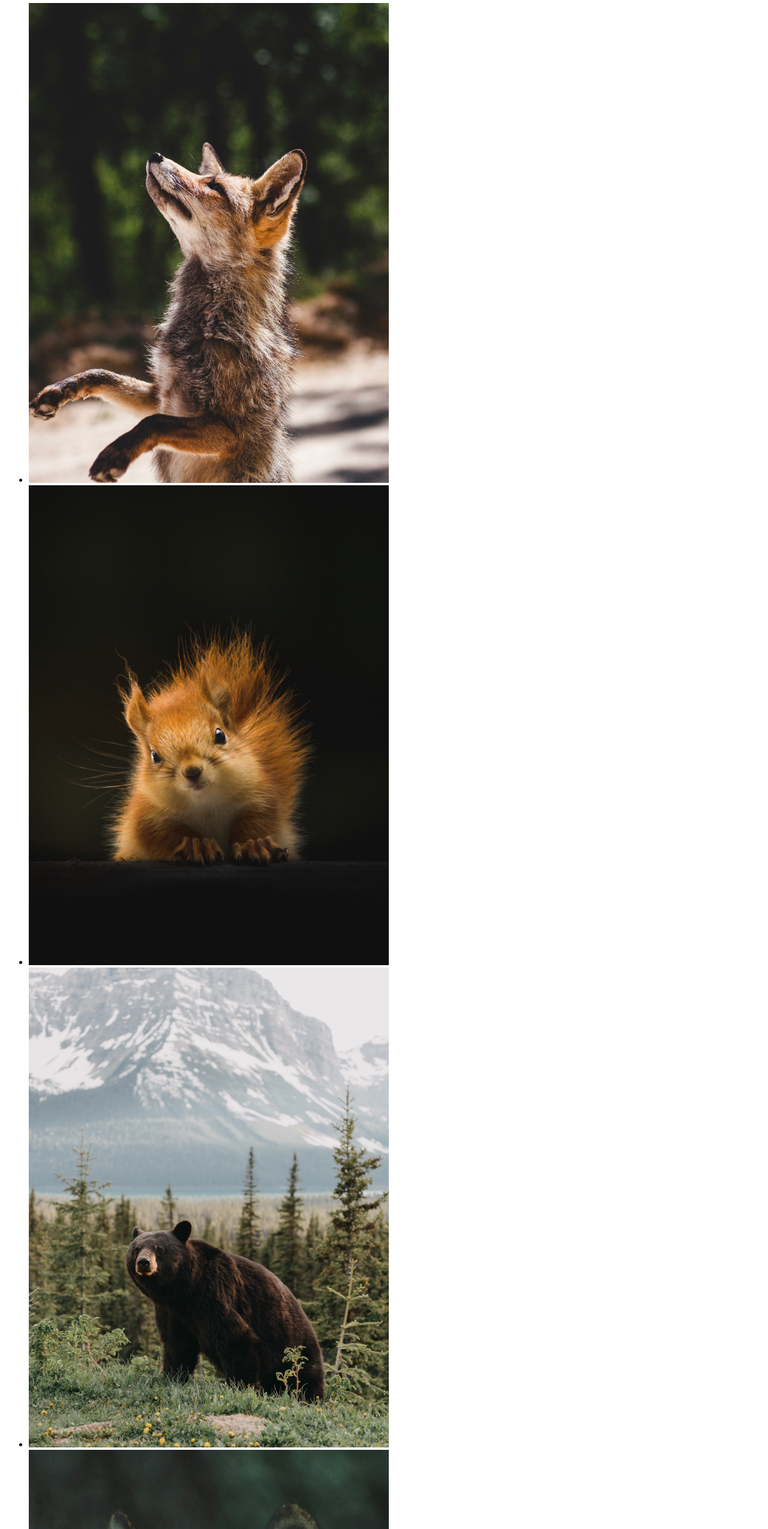
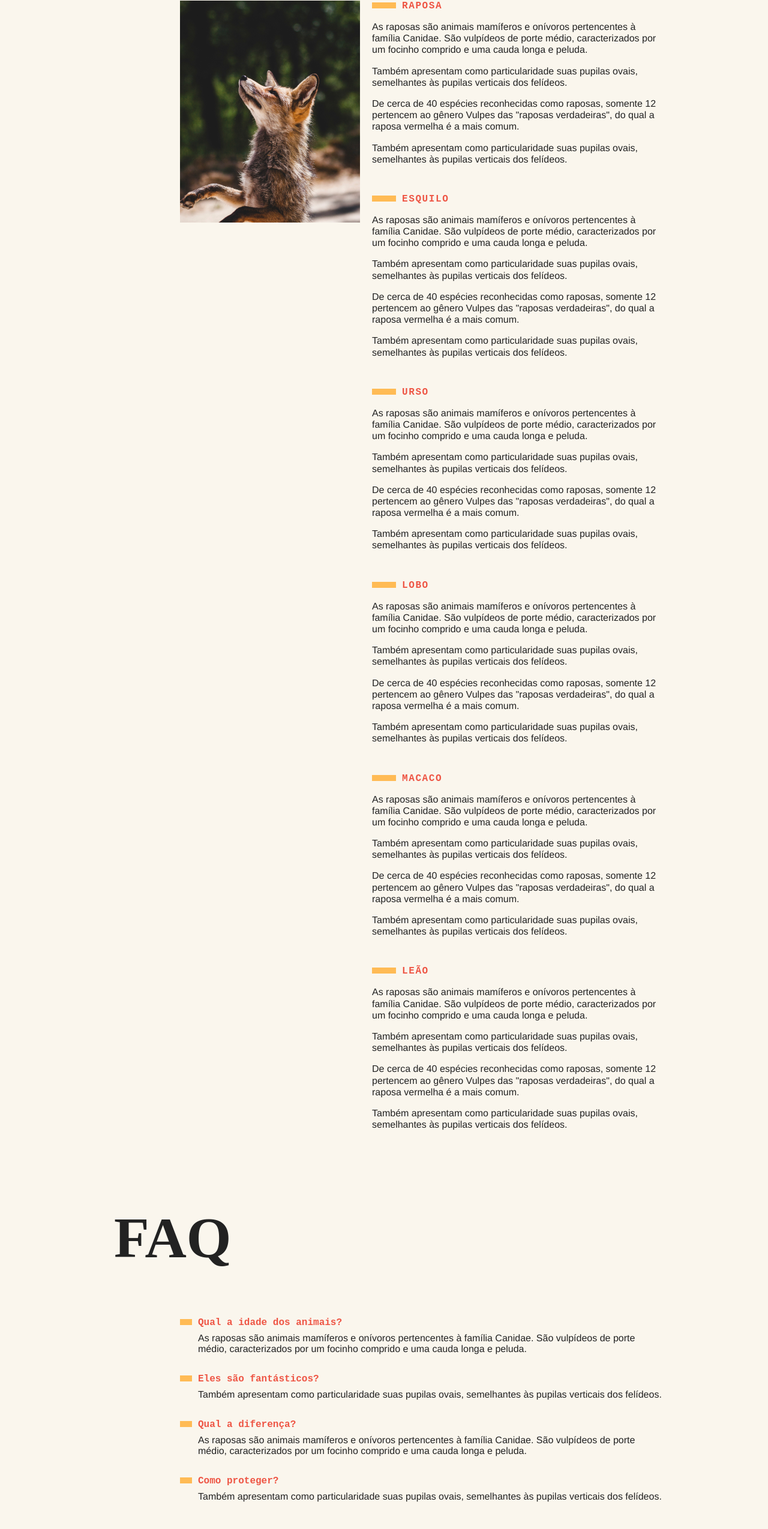
Before and after one commit to rhmadeira/animais-fantasicos, a plain HTML site: page index.html in a window 1280 px wide. Shown: the part 241-2790 px from the top of the page at 60% size. Drawn offline with Linux system fonts and the light colour scheme.

Commit message:
Finalização do css

```diff
--- /dev/null
+++ b/css/style.css
@@ -0,0 +1,197 @@
+body,
+h1,
+h2,
+h3,
+dd,
+dt,
+li,
+ul,
+p {
+  margin: 0px;
+  padding: 0px;
+}
+
+img {
+  display: block;
+  max-width: 100%;
+}
+
+ul {
+  list-style: none;
+}
+
+body {
+  background: #faf6ed;
+  color: #222;
+  -webkit-font-smoothing: antialiased;
+  display: grid;
+  grid-template-columns: 1fr 120px minmax(300px, 800px) 1fr;
+}
+
+.menu {
+  grid-column: 3/-1;
+  margin-top: 2rem;
+  margin-bottom: 2rem;
+  background: #fb5;
+}
+.menu ul {
+  display: flex;
+  flex-wrap: wrap;
+  gap: 10px;
+}
+.menu a {
+  display: block;
+  padding: 10px;
+  margin-right: 10px;
+  color: #222;
+  text-decoration: none;
+  font-family: "IBM Plex Mono" monospace;
+  font-weight: bold;
+  text-transform: uppercase;
+  font-size: 0.875rem;
+  letter-spacing: 0.1rem;
+}
+
+.grid-section {
+  grid-column: 2/4;
+  width: 100%;
+  padding: 10px;
+  display: grid;
+  grid-template-columns: 90px 300px 1fr;
+  gap: 20px;
+  margin-bottom: 4rem;
+}
+
+.titulo {
+  font-family: "Playfair Display SC" georgia;
+  font-size: 6rem;
+  line-height: 1;
+  margin-bottom: 1rem;
+  grid-column: 1/4;
+}
+.animais h2 {
+  font-family: "IBM Plex Mono", monospace;
+  font-size: 1rem;
+  text-transform: uppercase;
+  letter-spacing: 0.1rem;
+  margin-bottom: 1rem;
+  color: #e54;
+}
+.animais h2::before {
+  content: "";
+  display: inline-block;
+  width: 40px;
+  height: 10px;
+  margin-right: 10px;
+  background-color: #fb5;
+}
+.animais p {
+  font-family: Helvetica, Arial;
+  line-height: 1.2;
+  margin-bottom: 1rem;
+}
+.animais-lista {
+  height: 370px;
+  overflow-y: scroll;
+  grid-column: 2/3;
+}
+.animais-lista::-webkit-scrollbar {
+  width: 18px;
+}
+.animais-lista::-webkit-scrollbar-thumb {
+  background-color: #fb5;
+  border-left: 4px solid #faf6ed;
+}
+.animais-lista::-webkit-scrollbar-track {
+  background-color: #faf6ed;
+}
+.animais-descricao {
+  grid-column: 3;
+}
+.animais-descricao section {
+  margin-bottom: 3rem;
+}
+.faq-lista {
+  grid-column: 2/4;
+}
+.faq-lista dt {
+  font-family: "IBM Plex Mono", monospace;
+  font-weight: bold;
+  margin-top: 2rem;
+  margin-bottom: 0.5rem;
+  color: #e54;
+}
+.faq-lista dt::before {
+  content: "";
+  display: inline-block;
+  width: 20px;
+  height: 10px;
+  background-color: #fb5;
+  margin-right: 10px;
+}
+
+.faq-lista dd {
+  font-family: helvetica, Arial;
+  margin-bottom: 0.5rem;
+  margin-left: 30px;
+}
+
+.mapa {
+  grid-column: 2/3;
+}
+.dados {
+  grid-column: 3;
+}
+.dados li {
+  margin-bottom: 1rem;
+  font-family: helvetica, Arial;
+}
+.dados li::before {
+  content: "";
+  display: inline-block;
+  width: 20px;
+  height: 10px;
+  background-color: #fb5;
+  margin-right: 10px;
+}
+.copy {
+  grid-column: 3/5;
+  margin-bottom: 2rem;
+  background-color: #fb5;
+}
+.copy p {
+  padding: 20px;
+  font-family: "IBM Plex Mono", monospace;
+  font-weight: bold;
+}
+
+@media (max-width: 700px) {
+  body {
+    grid-template-columns: 1fr;
+  }
+  .menu,
+  .grid-section,
+  .copy {
+    grid-column: 1;
+  }
+  .grid-section {
+    grid-template-columns: 100px 1fr;
+  }
+  .animais-lista {
+    grid-column: 1;
+  }
+  .faq-lista,
+  .dadps,
+  .mapa {
+    grid-column: 1/3;
+  }
+  .grid-section h1 {
+    font-size: 3rem;
+  }
+  .menu {
+    margin-top: 0px;
+  }
+  .copy {
+    margin-bottom: 0px;
+  }
+}
--- a/index.html
+++ b/index.html
@@ -1,195 +1,224 @@
 <!DOCTYPE html>
-<html lang="pt-br">
-
-<head>
-  <meta charset="UTF-8">
-  <meta http-equiv="X-UA-Compatible" content="IE=edge">
-  <meta name="viewport" content="width=device-width, initial-scale=1.0">
-  <link rel="preconnect" href="https://fonts.googleapis.com">
-  <link rel="preconnect" href="https://fonts.gstatic.com" crossorigin>
-  <link href="https://fonts.googleapis.com/css2?family=Playfair+Display+SC&display=swap" rel="stylesheet">
-  <link rel="stylesheet" href="./css/style.css">
-  <script>
-    document.documentElement.classList.add("js")
-  </script>
-  <title>Animais Fantasticos</title>
-</head>
-
-<body>
-  <div class="grid-container">
-    <nav class="menu" data-menu="smooth">
-
+<html>
+  <head>
+    <meta charset="utf-8" />
+    <meta http-equiv="X-UA-Compatible" content="IE=edge" />
+    <title>Animais Fantásticos</title>
+    <meta name="viewport" content="width=device-width, initial-scale=1" />
+    <link
+      href="https://fonts.googleapis.com/css?family=Playfair+Display+SC"
+      rel="stylesheet"
+    />
+    <link rel="stylesheet" type="text/css" href="css/style.css" />
+  </head>
+  <body>
+    <nav class="menu">
       <ul>
         <li><a href="#animais">Animais</a></li>
-        <li data-dropdown>
-          <a href="sobre.html">Sobre</a>
-          <ul class="dropdown-menu">
-            <li><a href="empresa.html">A Empresa</a></li>
-            <li><a href="equipe.html">Equipe</a></li>
-            <li><a href="socios.html">Sócios</a></li>
-            <li><a href="investidores.html">Investidres</a></li>
-          </ul>
-        </li>
         <li><a href="#faq">Faq</a></li>
         <li><a href="#contato">Contato</a></li>
-        <li><a data-modal="abrir" href="./login.html">Login ⇨</a></li>
+        <li><a href="https://www.origamid.com/">Dev →</a></li>
       </ul>
+    </nav>
 
-    </nav>
-    <section class="grid-section animais" data-anime="scroll" id="animais">
-      <h1 class="titulo">Animais Fantasticos</h1>
-
-      <ul class="animais-lista" data-tab="menu">
+    <section class="grid-section animais" id="animais">
+      <h1 class="titulo">Animais Fantásticos</h1>
+      <ul class="animais-lista">
         <li>
-          <img src="./img/imagem1.jpg" alt="Raposa">
+          <img src="img/imagem1.jpg" />
         </li>
         <li>
-          <img src="./img/imagem2.jpg" alt="Esquilo">
+          <img src="img/imagem2.jpg" />
         </li>
         <li>
-          <img src="./img/imagem3.jpg" alt="Urso">
+          <img src="img/imagem3.jpg" />
         </li>
         <li>
-          <img src="./img/imagem4.jpg" alt="Lobo">
+          <img src="img/imagem4.jpg" />
         </li>
         <li>
-          <img src="./img/imagem5.jpg" alt="Macaco">
+          <img src="img/imagem5.jpg" />
         </li>
         <li>
-          <img src="./img/imagem6.jpg" alt="Leão">
+          <img src="img/imagem6.jpg" />
         </li>
       </ul>
-
-      <div class="animais-descricao" data-tab="content">
-
-        <section data-anime="show-right">
-
+      <div class="animais-descricao">
+        <section>
           <h2>Raposa</h2>
           <p>
-            Lorem ipsum dolor sit amet consectetur adipisicing elit. Beatae debitis ea necessitatibus ut molestias
-            laboriosam quidem quo reiciendis vero eligendi! Numquam perspiciatis dolorem fugit sunt dolore error nulla
-            nisi sequi!
+            As raposas são animais mamíferos e onívoros pertencentes à família
+            Canidae. São vulpídeos de porte médio, caracterizados por um focinho
+            comprido e uma cauda longa e peluda.
           </p>
           <p>
-            Lorem ipsum dolor sit amet consectetur adipisicing elit. Odio
+            Também apresentam como particularidade suas pupilas ovais,
+            semelhantes às pupilas verticais dos felídeos.
           </p>
+          <p>
+            De cerca de 40 espécies reconhecidas como raposas, somente 12
+            pertencem ao gênero Vulpes das "raposas verdadeiras", do qual a
+            raposa vermelha é a mais comum.
+          </p>
+          <p>
+            Também apresentam como particularidade suas pupilas ovais,
+            semelhantes às pupilas verticais dos felídeos.
+          </p>
+        </section>
 
-        </section>
-        <section data-anime="show-down" class="js-tabcontent">
-
+        <section>
           <h2>Esquilo</h2>
           <p>
-            Lorem ipsum dolor sit amet consectetur adipisicing elit. Beatae debitis ea necessitatibus ut molestias
-            laboriosam quidem quo reiciendis vero eligendi! Numquam perspiciatis dolorem fugit sunt dolore error nulla.
+            As raposas são animais mamíferos e onívoros pertencentes à família
+            Canidae. São vulpídeos de porte médio, caracterizados por um focinho
+            comprido e uma cauda longa e peluda.
           </p>
-
-
+          <p>
+            Também apresentam como particularidade suas pupilas ovais,
+            semelhantes às pupilas verticais dos felídeos.
+          </p>
+          <p>
+            De cerca de 40 espécies reconhecidas como raposas, somente 12
+            pertencem ao gênero Vulpes das "raposas verdadeiras", do qual a
+            raposa vermelha é a mais comum.
+          </p>
+          <p>
+            Também apresentam como particularidade suas pupilas ovais,
+            semelhantes às pupilas verticais dos felídeos.
+          </p>
         </section>
-        <section data-anime="show-right" class="js-tabcontent">
-
+        <section>
           <h2>Urso</h2>
           <p>
-            Lorem ipsum dolor sit amet consectetur adipisicing elit. Beatae debitis ea necessitatibus ut molestias
-            laboriosam quidem quo reiciendis vero eligendi! Numquam perspiciatis dolorem fugit sunt dolore error nulla
-            nisi sequi!
+            As raposas são animais mamíferos e onívoros pertencentes à família
+            Canidae. São vulpídeos de porte médio, caracterizados por um focinho
+            comprido e uma cauda longa e peluda.
           </p>
           <p>
-            Lorem ipsum dolor sit amet consectetur adipisicing elit. Odio
+            Também apresentam como particularidade suas pupilas ovais,
+            semelhantes às pupilas verticais dos felídeos.
           </p>
-
+          <p>
+            De cerca de 40 espécies reconhecidas como raposas, somente 12
+            pertencem ao gênero Vulpes das "raposas verdadeiras", do qual a
+            raposa vermelha é a mais comum.
+          </p>
+          <p>
+            Também apresentam como particularidade suas pupilas ovais,
+            semelhantes às pupilas verticais dos felídeos.
+          </p>
         </section>
-        <section data-anime="show-down" class="js-tabcontent">
-
+        <section>
           <h2>Lobo</h2>
           <p>
-            Lorem ipsum dolor sit amet consectetur adipisicing elit. Beatae debitis ea necessitatibus ut molestias
-            laboriosam quidem quo reiciendis vero eligendi! Numquam perspiciatis dolorem fugit sunt dolore error nulla
-            nisi sequi!
+            As raposas são animais mamíferos e onívoros pertencentes à família
+            Canidae. São vulpídeos de porte médio, caracterizados por um focinho
+            comprido e uma cauda longa e peluda.
           </p>
-
+          <p>
+            Também apresentam como particularidade suas pupilas ovais,
+            semelhantes às pupilas verticais dos felídeos.
+          </p>
+          <p>
+            De cerca de 40 espécies reconhecidas como raposas, somente 12
+            pertencem ao gênero Vulpes das "raposas verdadeiras", do qual a
+            raposa vermelha é a mais comum.
+          </p>
+          <p>
+            Também apresentam como particularidade suas pupilas ovais,
+            semelhantes às pupilas verticais dos felídeos.
+          </p>
         </section>
-        <section data-anime="show-right" class="js-tabcontent">
-
+        <section>
           <h2>Macaco</h2>
           <p>
-            Lorem ipsum dolor sit amet consectetur adipisicing elit. Beatae debitis ea necessitatibus ut molestias
-            laboriosam quidem quo reiciendis vero eligendi! Numquam perspiciatis dolorem fugit sunt dolore error nulla
-            nisi sequi!
+            As raposas são animais mamíferos e onívoros pertencentes à família
+            Canidae. São vulpídeos de porte médio, caracterizados por um focinho
+            comprido e uma cauda longa e peluda.
           </p>
           <p>
-            Lorem ipsum dolor sit amet consectetur adipisicing elit. Odio
+            Também apresentam como particularidade suas pupilas ovais,
+            semelhantes às pupilas verticais dos felídeos.
           </p>
-
+          <p>
+            De cerca de 40 espécies reconhecidas como raposas, somente 12
+            pertencem ao gênero Vulpes das "raposas verdadeiras", do qual a
+            raposa vermelha é a mais comum.
+          </p>
+          <p>
+            Também apresentam como particularidade suas pupilas ovais,
+            semelhantes às pupilas verticais dos felídeos.
+          </p>
         </section>
-        <section data-anime="show-down" class="js-tabcontent">
-
+        <section>
           <h2>Leão</h2>
           <p>
-            Lorem ipsum dolor sit amet consectetur adipisicing elit. Beatae debitis ea necessitatibus ut molestias
-            laboriosam quidem quo reiciendis vero eligendi! Numquam
+            As raposas são animais mamíferos e onívoros pertencentes à família
+            Canidae. São vulpídeos de porte médio, caracterizados por um focinho
+            comprido e uma cauda longa e peluda.
           </p>
-
+          <p>
+            Também apresentam como particularidade suas pupilas ovais,
+            semelhantes às pupilas verticais dos felídeos.
+          </p>
+          <p>
+            De cerca de 40 espécies reconhecidas como raposas, somente 12
+            pertencem ao gênero Vulpes das "raposas verdadeiras", do qual a
+            raposa vermelha é a mais comum.
+          </p>
+          <p>
+            Também apresentam como particularidade suas pupilas ovais,
+            semelhantes às pupilas verticais dos felídeos.
+          </p>
         </section>
       </div>
     </section>
-    <section class="grid-section faq" data-anime="scroll" id="faq">
 
+    <section class="grid-section faq" id="faq">
       <h1 class="titulo">FAQ</h1>
+      <dl class="faq-lista">
+        <dt>Qual a idade dos animais?</dt>
+        <dd>
+          As raposas são animais mamíferos e onívoros pertencentes à família
+          Canidae. São vulpídeos de porte médio, caracterizados por um focinho
+          comprido e uma cauda longa e peluda.
+        </dd>
+        <dt>Eles são fantásticos?</dt>
+        <dd>
+          Também apresentam como particularidade suas pupilas ovais, semelhantes
+          às pupilas verticais dos felídeos.
+        </dd>
+        <dt>Qual a diferença?</dt>
+        <dd>
+          As raposas são animais mamíferos e onívoros pertencentes à família
+          Canidae. São vulpídeos de porte médio, caracterizados por um focinho
+          comprido e uma cauda longa e peluda.
+        </dd>
+        <dt>Como proteger?</dt>
+        <dd>
+          Também apresentam como particularidade suas pupilas ovais, semelhantes
+          às pupilas verticais dos felídeos.
+        </dd>
+      </dl>
+    </section>
 
-      <dl class="faq-lista" data-anime="accordion">
-        <dt>Qual a idade dos animais</dt>
-        <dd>Lorem ipsum dolor sit amet consectetur, adipisicing elit. Totam aliquid facere quos culpa aperiam vero
-          ratione
-          dolores.</dd>
-
-        <dt>Eles são fantásticos?</dt>
-        <dd>Lorem ipsum dolor sit amet consectetur adipisicing elit. Minima eligendi sequi ipsum repudiandae quis vero
-          cumque.</dd>
-
-        <dt>Qual a diferença</dt>
-        <dd>Lorem ipsum dolor sit amet consectetur adipisicing elit. Architecto adipisci a hic, facilis praesentium ea
-          reiciendis sint?</dd>
-
-        <dt>Como proteger</dt>
-        <dd>Lorem ipsum dolor sit amet consectetur adipisicing elit. Minima voluptatibus adipisci non doloremque cum
-          repellendus!</dd>
-      </dl>
-
-    </section>
-    <section class="grid-section contato" data-anime="scroll" id="contato">
+    <section class="grid-section contato" id="contato">
       <h1 class="titulo">Contato</h1>
-
-      <div class="mapa" data-tooltip aria-label="Endereço proximo a padaria dois filhos de Francisco">
-        <img src="./img/mapa.png" alt="Mapa da localização">
+      <div class="mapa">
+        <img src="img/mapa.png" />
       </div>
       <ul class="dados">
-        <li><a href="mailto:rafael.henrique.mad@gmail.com">rafael.henrique.mad@gmail.com</a></li>
-        <li><a href="tel:+5527997396189">(27)997396189</a></li>
-        <li>Rua Sosé texeira</li>
-        <li>Vitória-ES</li>
+        <li>contato@origamid.com</li>
+        <li>+55 (21) 9999-9999</li>
+        <li>Rua do Conde, nº 21</li>
+        <li>Rio de Janeiro - RJ</li>
       </ul>
+    </section>
 
-    </section>
     <footer class="copy">
-      <p>
-        Todos os direitos reservados.
-      </p>
+      <p>Todos os direitos reservados.</p>
     </footer>
-  </div>
-  <section class="modal-container" data-modal="container">
-    <div class="modal">
-      <button data-modal="fechar" class="fechar">X</button>
-      <form action="">
-        <label for="email">Email</label>
-        <input type="email" name="email" id="email">
-        <label for="senha">Senha</label>
-        <input type="password" name="senha" id="senha">
-        <button data-modal="entrar" type="submit">Entrar</button>
-      </form>
-    </div>
-  </section>
 
-  <script type="module" src="./js/script.js"></script>
-</body>
-
+    <script src="script.js"></script>
+  </body>
 </html>
```
